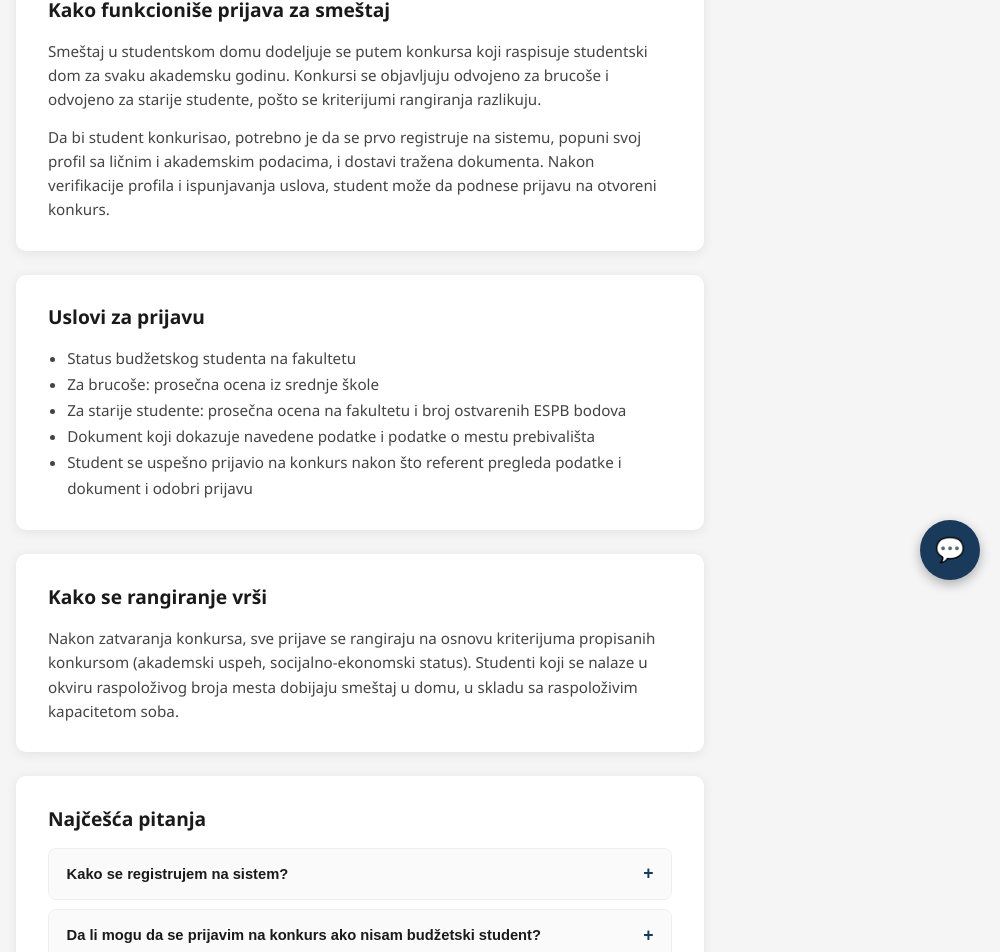
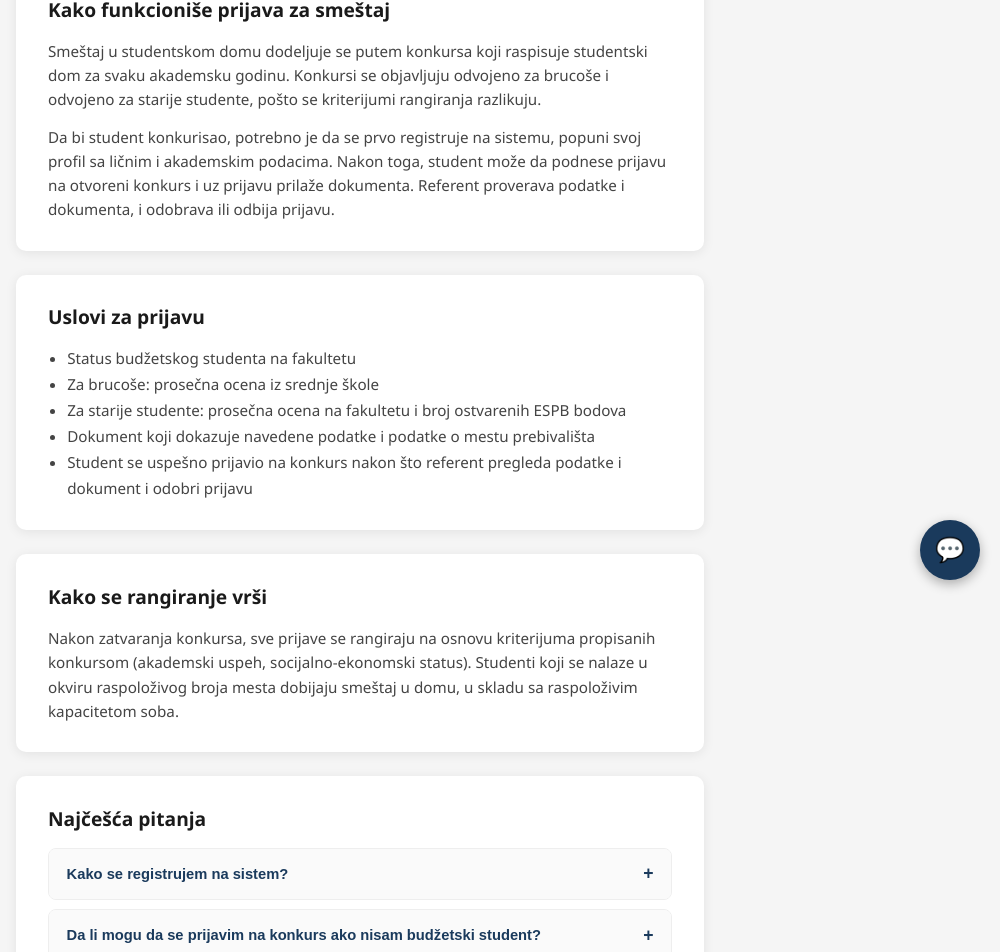
Before and after one commit to arsenic02/DormMS, a React (Vite) app in the folder DormMS/Client/DormMSClient/: page /info in a window 1280 px wide. Shown: the part 200-1152 px from the top of the page, without its empty margins (280-1280 px from the left). Built offline with nearby package versions, Linux system fonts and the light colour scheme.

Commit message:
Piko changes

```diff
--- a/DormMS/Client/DormMSClient/src/pages/Information/Information.jsx
+++ b/DormMS/Client/DormMSClient/src/pages/Information/Information.jsx
@@ -46,9 +46,7 @@ function Information() {
                 </p>
                 <p className={styles.text}>
                     Da bi student konkurisao, potrebno je da se prvo registruje na sistemu, popuni
-                    svoj profil sa ličnim i akademskim podacima, i dostavi tražena dokumenta. Nakon
-                    verifikacije profila i ispunjavanja uslova, student može da podnese prijavu na
-                    otvoreni konkurs.
+                    svoj profil sa ličnim i akademskim podacima. Nakon toga, student može da podnese prijavu na otvoreni konkurs i uz prijavu prilaže dokumenta. Referent proverava podatke i dokumenta, i odobrava ili odbija prijavu.
                 </p>
             </section>
 
--- a/DormMS/Client/DormMSClient/src/pages/Information/Information.module.css
+++ b/DormMS/Client/DormMSClient/src/pages/Information/Information.module.css
@@ -22,6 +22,7 @@
 .sectionTitle {
     font-size: 1.2rem;
     font-weight: 700;
+    /* color: #1a3a5c; */
     color: #1a1a1a;
     margin: 0 0 1rem;
 }
@@ -122,7 +123,8 @@
     cursor: pointer;
     font-size: 0.92rem;
     font-weight: 600;
-    color: #1a1a1a;
+    /* color: #1a1a1a; */
+    color: #1a3a5c;
     text-align: left;
     transition: background 0.15s;
 }
```
